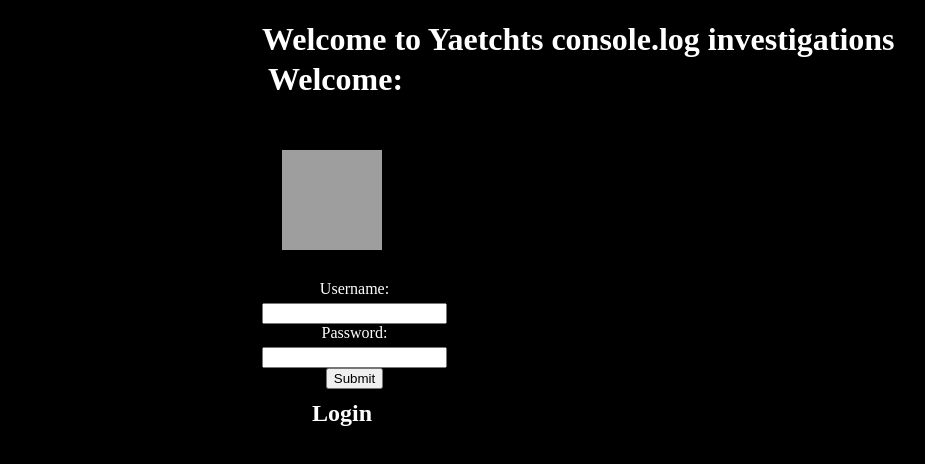
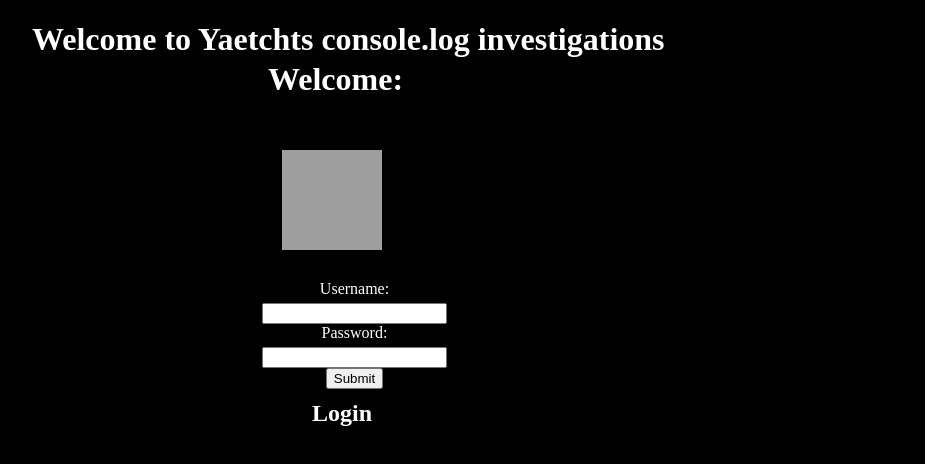
Before and after one commit to Yaetchts/yaetchtsInvestigations, a plain HTML site: page index.html in a window 1280 px wide. Shown: the whole page, without its empty margins (338-1263 px from the left). Drawn offline with Linux system fonts and the light colour scheme; grey boxes are pictures that could not be loaded.

Commit message:
Update index.html

```diff
--- a/index.html
+++ b/index.html
@@ -74,7 +74,7 @@
     </script>
 </head>
 <body>
-    <h1 style="position:absolute;top:0px;left:600px">Welcome to Yaetchts console.log investigations</h1>
+    <h1 style="position:absolute;top:0px;left:370px">Welcome to Yaetchts console.log investigations</h1>
     <h1 style="position:absolute;top:40px;left:606px">Welcome:</h1>
     <h2 style="position:absolute;top:380px;left:650px">Login </h2>
     <img src="IMG_20220311_135742_708.jpg" alt="" height="100" width="100" style="position:absolute;top:150px;left:620px">
```
